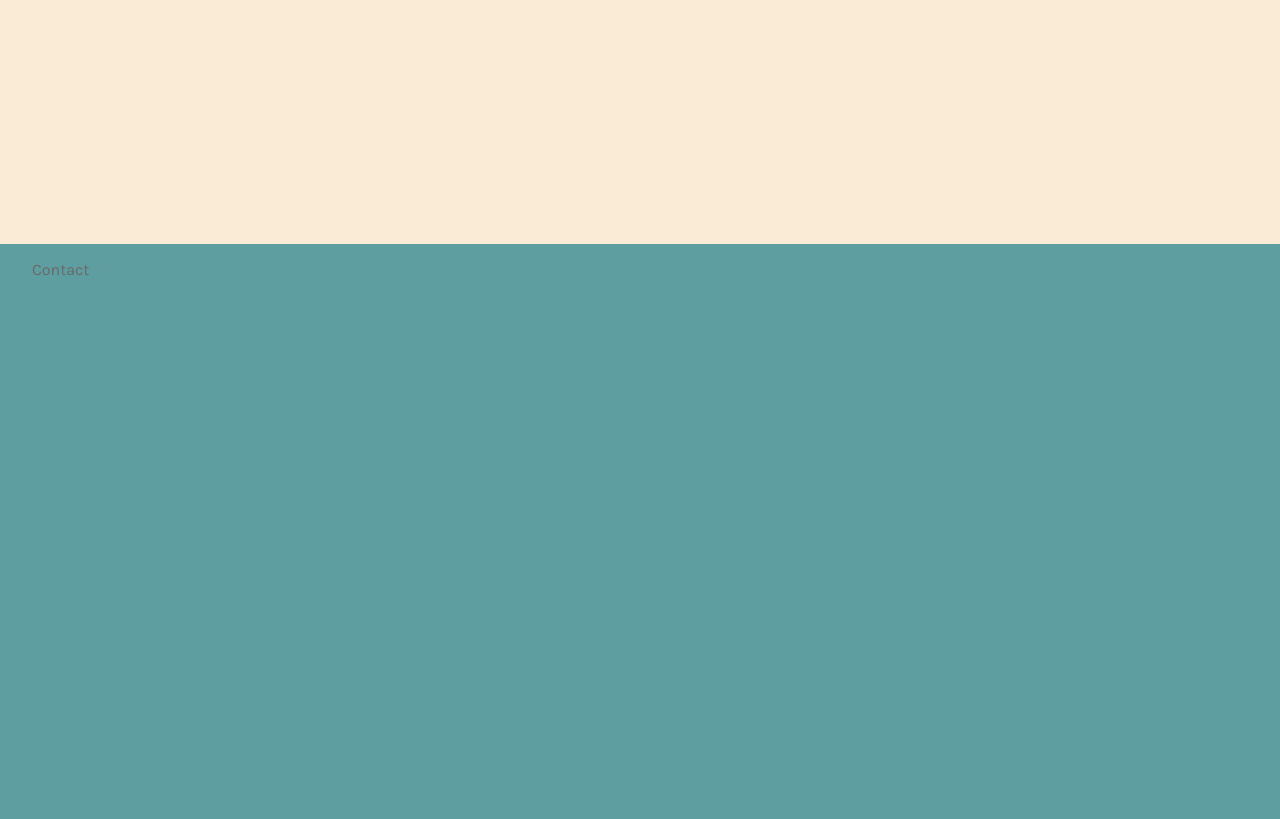
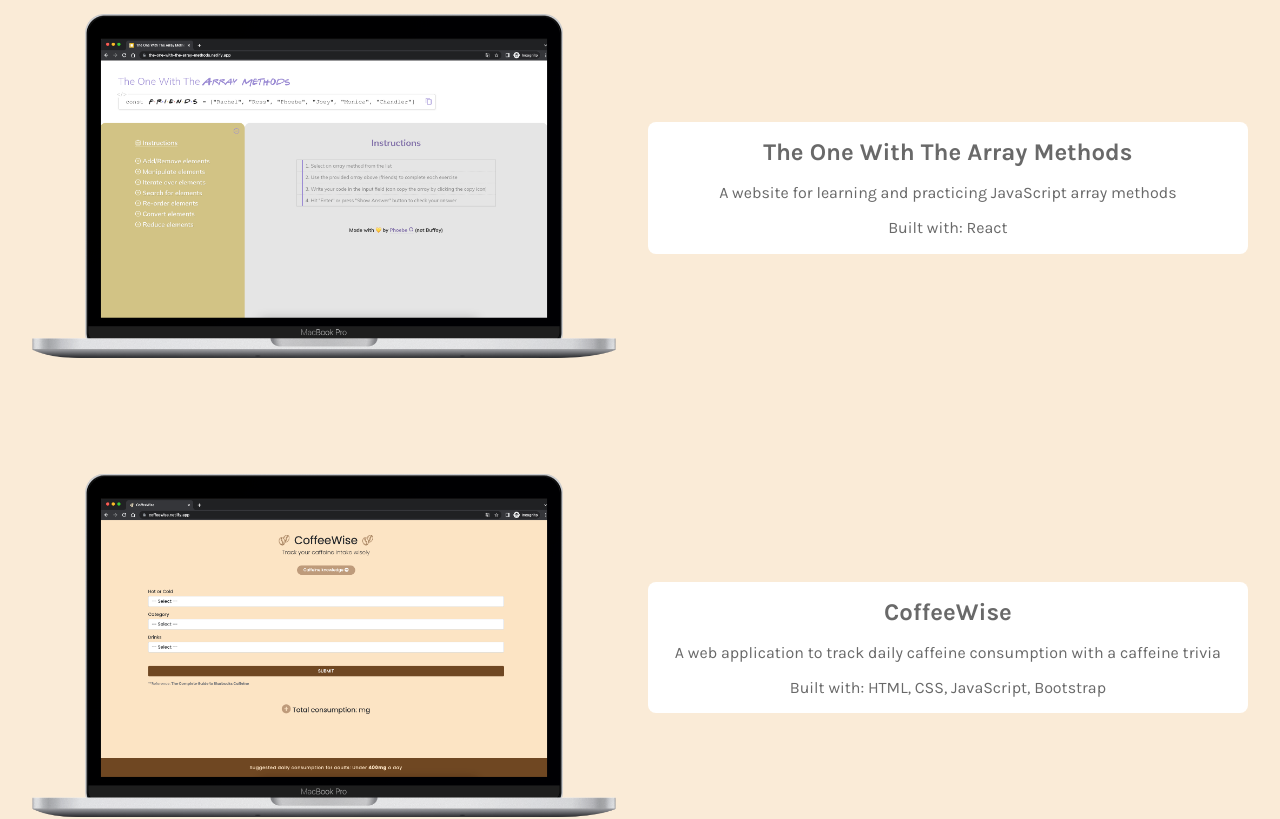
Before and after one commit to phoebe03111/portfolio, a React (Create React App) app: page / in a window 1280 px wide. Shown: the part 1440-2259 px from the top of the page. Built offline with nearby package versions, Linux system fonts and the light colour scheme.

Commit message:
Add more projects into project section

```diff
--- a/src/components/ProjectDetail/ProjectDetail.js
+++ b/src/components/ProjectDetail/ProjectDetail.js
@@ -32,7 +32,7 @@ const ProjectDetail = ({project}) => {
       <div className="project__info">
         <h3 className="project__title">{title}</h3>
         <p className="project__description">{description}</p>
-        <p className="project__tech-stack">{techStack}</p>
+        <p className="project__tech-stack">Built with: {techStack}</p>
       </div>
     </article>
   );
--- a/src/components/ProjectDetail/ProjectDetail.scss
+++ b/src/components/ProjectDetail/ProjectDetail.scss
@@ -12,6 +12,7 @@
   &__image {
     width: 80%;
     position: relative;
+    margin: -4rem 0;
 
     @include tablet {
       width: 100%;
@@ -66,10 +67,5 @@
     padding: 1rem;
     border-radius: 8px;
     width: 100%;
-    margin-top: -3rem;
-
-    @include tablet {
-      margin-top: 0;
-    }
   }
 }
--- a/src/components/Projects/Projects.scss
+++ b/src/components/Projects/Projects.scss
@@ -7,5 +7,6 @@
 
   &__container {
     @include center;
+    flex-wrap: wrap;
   }
 }
--- a/src/data/projectsData.js
+++ b/src/data/projectsData.js
@@ -9,6 +9,54 @@ const projectsData = [
     gitHubUrl: "https://github.com/phoebe03111/BookSelf",
     image: require("../assets/projects/bookself.png"),
   },
+  {
+    id: 2,
+    title: "The One With The Array Methods",
+    description:
+      "A website for learning and practicing JavaScript array methods",
+    techStack: "React",
+    demoUrl: "https://the-one-with-the-array-methods.netlify.app/",
+    gitHubUrl: "https://github.com/phoebe03111/the-one-with-array-methods",
+    image: require("../assets/projects/the-one-with-the-array-methods.png"),
+  },
+  {
+    id: 3,
+    title: "CoffeeWise",
+    description:
+      "A web application to track daily caffeine consumption with a caffeine trivia",
+    techStack: "HTML, CSS, JavaScript, Bootstrap",
+    demoUrl: "https://coffeewise.netlify.app/",
+    gitHubUrl: "https://github.com/phoebe03111/CoffeeWise",
+    image: require("../assets/projects/coffeewise.png"),
+  },
+  {
+    id: 4,
+    title: "Alohomora",
+    description:
+      "A 24-hour hackathon project built with 3 developers and 3 UX designers",
+    techStack: "React",
+    demoUrl: "https://hnslyswhy.github.io/",
+    gitHubUrl: "https://github.com/phoebe03111/Alohomora",
+    image: require("../assets/projects/alohomora.png"),
+  },
+  {
+    id: 5,
+    title: "YVR Social Group",
+    description: "A website markup",
+    techStack: "HTML, CSS, Bootstrap 5",
+    demoUrl: "https://phoebe03111.github.io/YVR_social_group/",
+    gitHubUrl: "https://github.com/phoebe03111/YVR_social_group",
+    image: require("../assets/projects/yvr-social.png"),
+  },
+  {
+    id: 6,
+    title: "Horizon Digital Solutions",
+    description: "A website markup",
+    techStack: "HTML, CSS, JavaScript",
+    demoUrl: "https://horizon-digital-solutions.netlify.app/",
+    gitHubUrl: "https://github.com/phoebe03111/Horizon-Digital",
+    image: require("../assets/projects/horizon.png"),
+  },
 ];
 
 export default projectsData;
```
Lines whose indentation alone changed are shown as unchanged.
